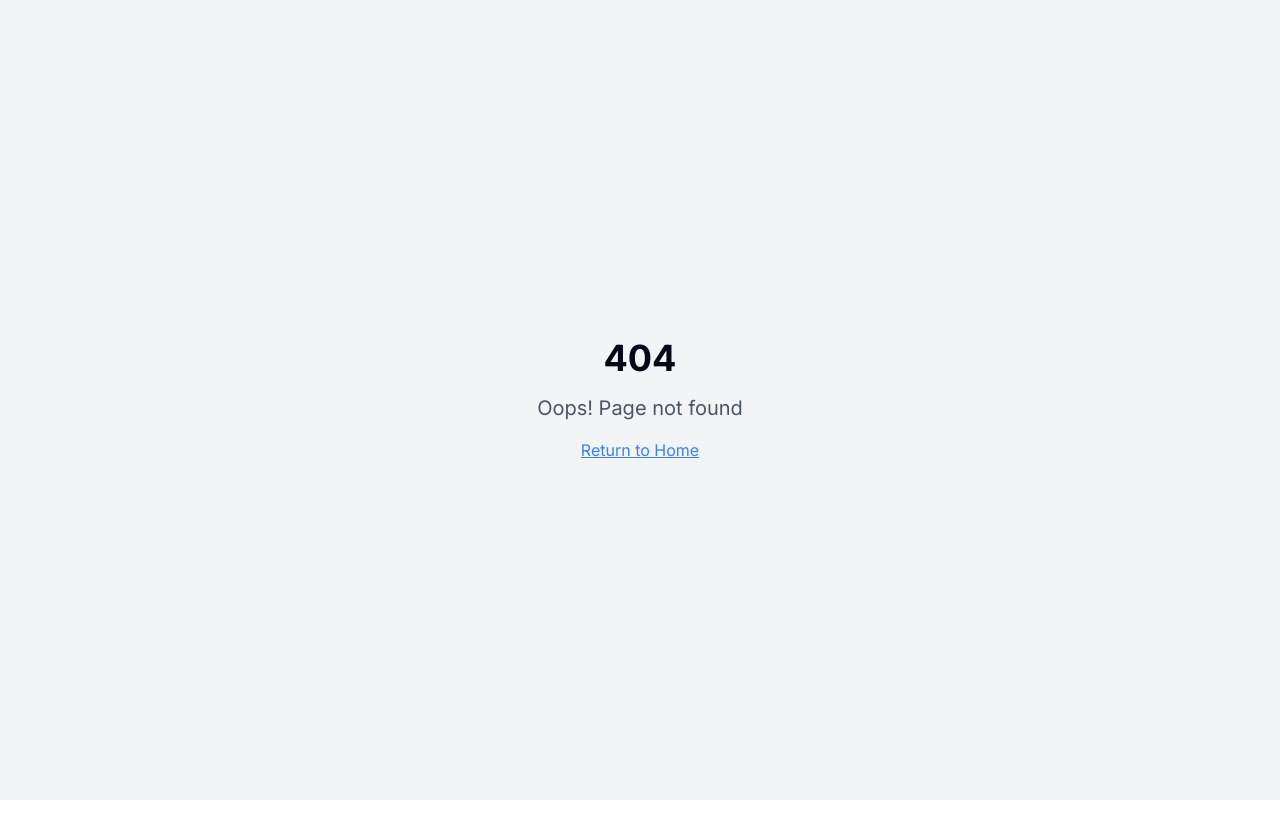
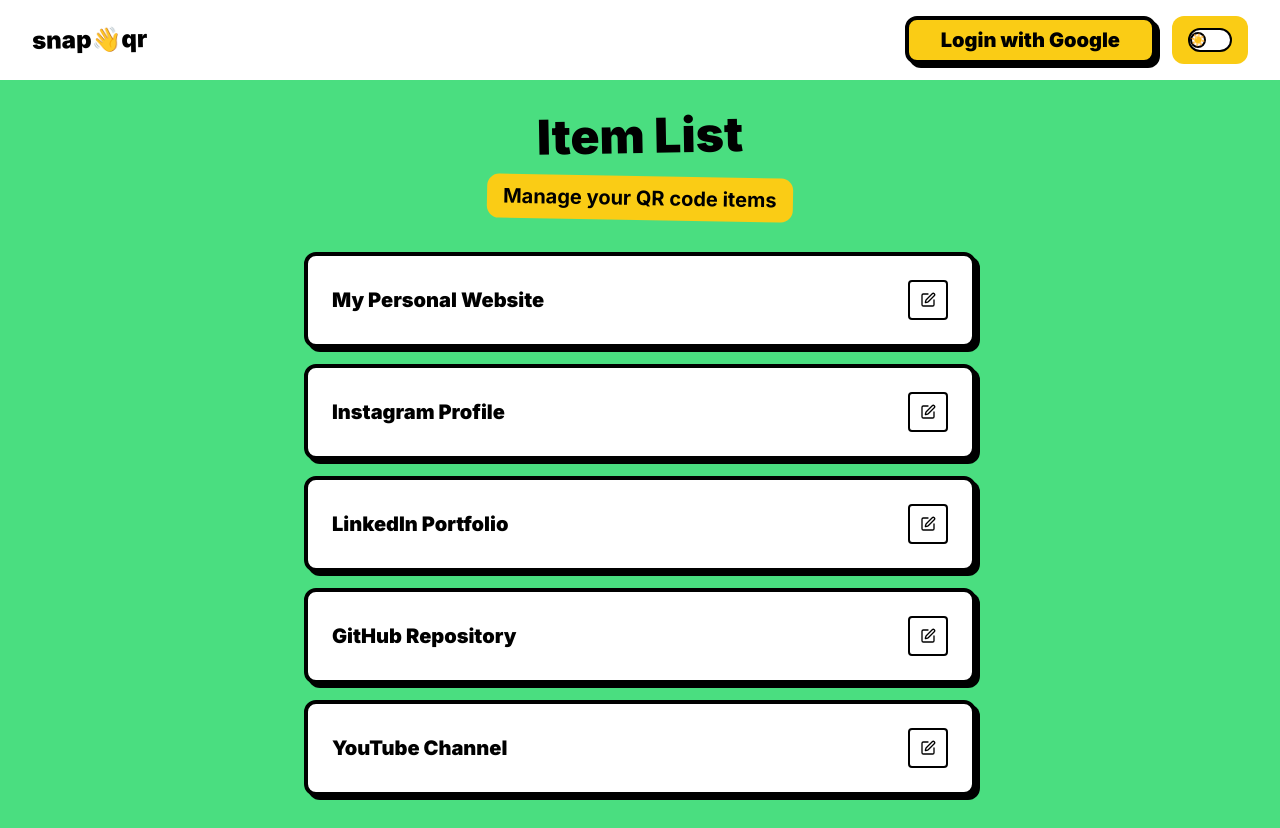
Before and after one commit to geminicodes/script-doctor-helper, a React (Vite) app: page /item-list in a window 1280 px wide. Before the commit this address had no page. Before the commit the page ends 800 px from the top, so only its background shows below. Built offline with nearby package versions, Linux system fonts and the light colour scheme.

Commit message:
feat: Add item list page
Create a new page with an item list, including titles and edit icons.

```diff
--- a/src/App.tsx
+++ b/src/App.tsx
@@ -10,6 +10,7 @@ import Index from "./pages/Index";
 import CreateQRPage from "./pages/CreateQRPage";
 import MyQRPage from "./pages/MyQRPage";
 import SettingsPage from "./pages/SettingsPage";
+import ItemListPage from "./pages/ItemListPage";
 import NotFound from "./pages/NotFound";
 
 const queryClient = new QueryClient();
@@ -28,6 +29,7 @@ const App = () => {
                 <Route path="/create" element={<CreateQRPage />} />
                 <Route path="/my-qr" element={<MyQRPage />} />
                 <Route path="/settings" element={<SettingsPage />} />
+                <Route path="/item-list" element={<ItemListPage />} />
                 {/* ADD ALL CUSTOM ROUTES ABOVE THE CATCH-ALL "*" ROUTE */}
                 <Route path="*" element={<NotFound />} />
               </Routes>
--- /dev/null
+++ b/src/pages/ItemListPage.tsx
@@ -0,0 +1,62 @@
+
+import React from 'react';
+import { Edit } from 'lucide-react';
+import { Button } from '@/components/ui/button';
+import Header from '@/components/Header';
+
+const ItemListPage = () => {
+  const items = [
+    { id: 1, title: 'My Personal Website' },
+    { id: 2, title: 'Instagram Profile' },
+    { id: 3, title: 'LinkedIn Portfolio' },
+    { id: 4, title: 'GitHub Repository' },
+    { id: 5, title: 'YouTube Channel' }
+  ];
+
+  const handleEditItem = (id: number) => {
+    console.log('Edit item clicked:', id);
+    // TODO: Implement edit item logic
+  };
+
+  return (
+    <div className="min-h-screen bg-green-400 dark:bg-gray-800">
+      <Header />
+
+      <div className="container mx-auto px-4 py-8">
+        <div className="max-w-2xl mx-auto">
+          <div className="text-center mb-8">
+            <h1 className="text-3xl sm:text-4xl md:text-5xl font-black text-black dark:text-white mb-4 transform -rotate-1">
+              Item List
+            </h1>
+            <p className="text-base sm:text-lg md:text-xl text-black dark:text-gray-900 font-bold bg-yellow-400 dark:bg-yellow-500 inline-block px-4 py-2 transform rotate-1 rounded-lg">
+              Manage your QR code items
+            </p>
+          </div>
+
+          <div className="space-y-4">
+            {items.map((item) => (
+              <div
+                key={item.id}
+                className="bg-white dark:bg-gray-900 p-4 sm:p-6 rounded-lg border-4 border-black dark:border-gray-600 shadow-[4px_4px_0px_0px_#000000] dark:shadow-[4px_4px_0px_0px_#374151]"
+              >
+                <div className="flex items-center justify-between">
+                  <h3 className="text-lg sm:text-xl font-black text-black dark:text-white">
+                    {item.title}
+                  </h3>
+                  <Button
+                    onClick={() => handleEditItem(item.id)}
+                    className="w-8 h-8 sm:w-10 sm:h-10 p-0 bg-white dark:bg-gray-800 border-2 border-black dark:border-white rounded shadow-none hover:shadow-none transform-none hover:transform-none"
+                  >
+                    <Edit className="w-4 h-4 sm:w-5 sm:h-5 text-black dark:text-white" />
+                  </Button>
+                </div>
+              </div>
+            ))}
+          </div>
+        </div>
+      </div>
+    </div>
+  );
+};
+
+export default ItemListPage;
```
